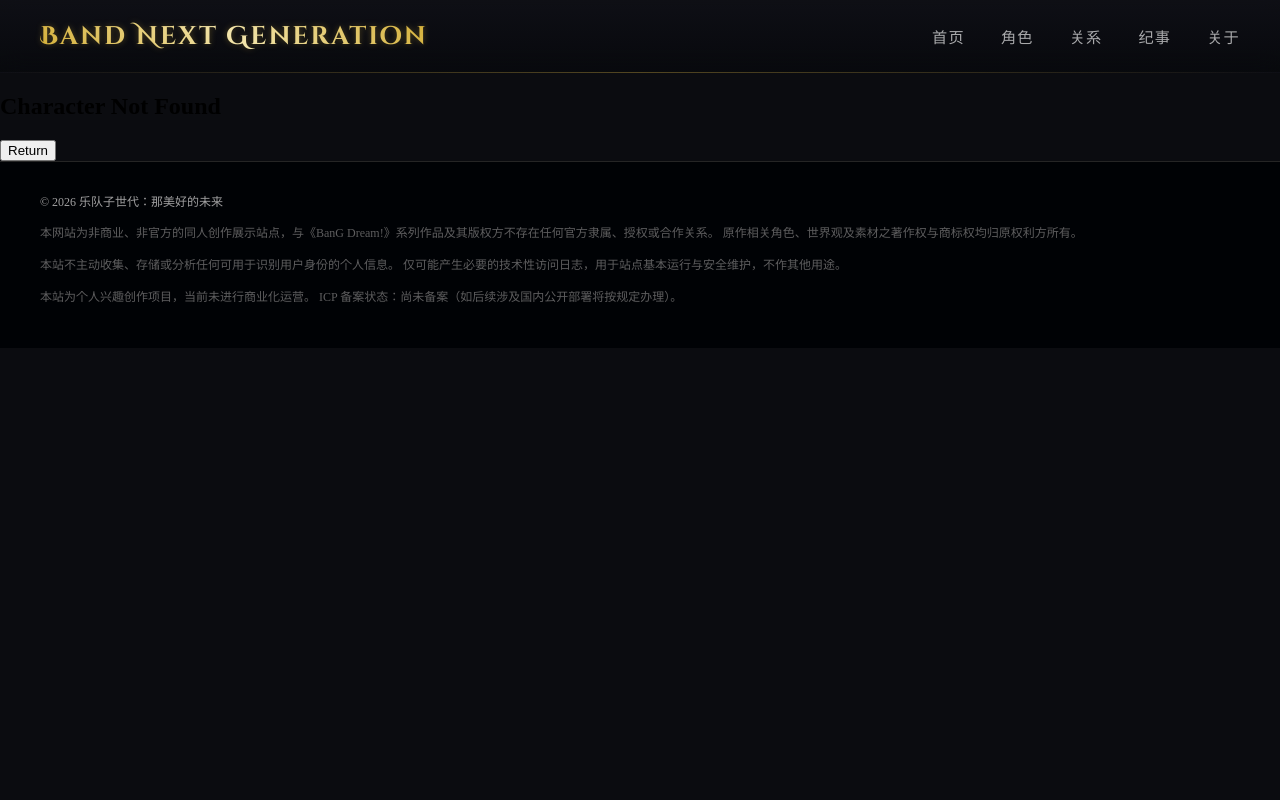
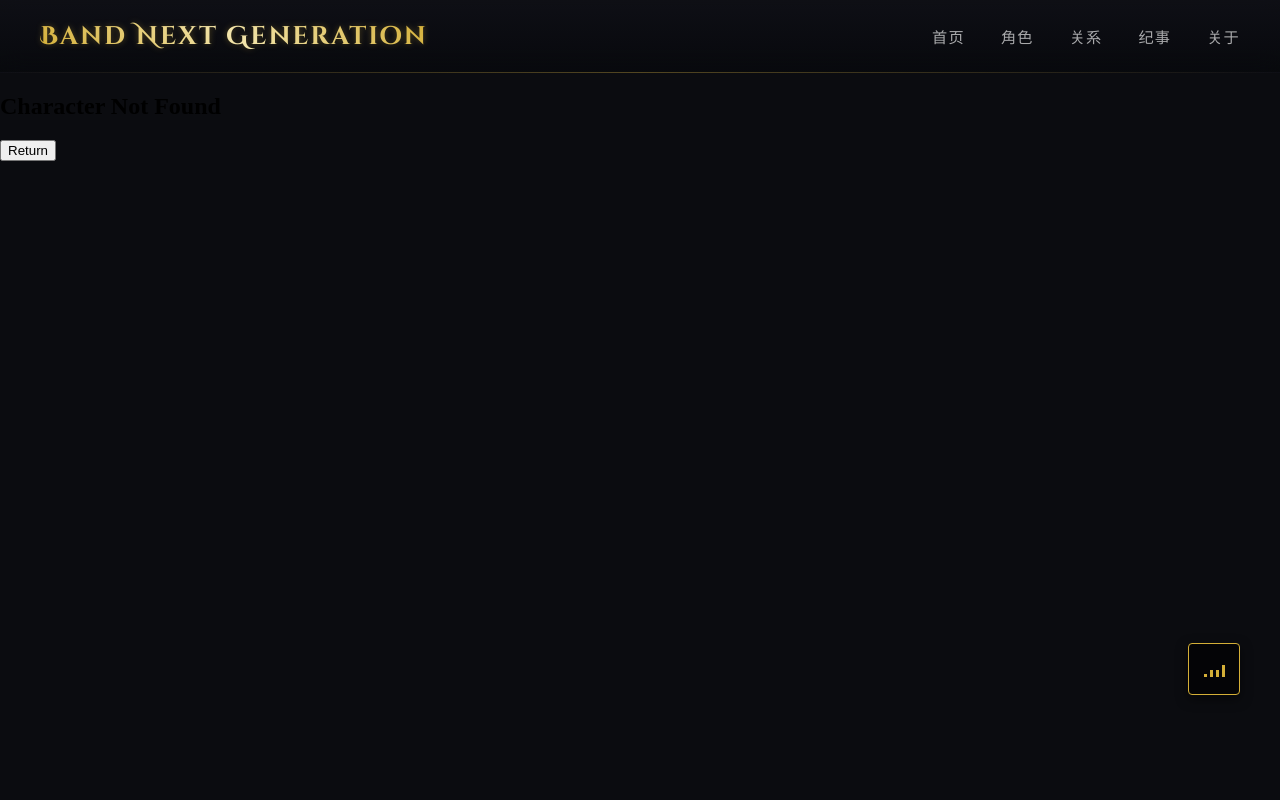
Before and after one commit to Symplatt/band-next-gen, a Vue app: page /#/char-detail/1 in a window 1280 px wide. Shown: the top 800 px of the page. Built offline with nearby package versions, Linux system fonts and the light colour scheme; a web font is replaced by a local one.

Commit message:
BGM added

```diff
--- a/components.d.ts
+++ b/components.d.ts
@@ -15,6 +15,7 @@ declare module 'vue' {
     CallTable: typeof import('./src/components/relations/CallTable.vue')['default']
     FamilyTree: typeof import('./src/components/relations/FamilyTree.vue')['default']
     Footer: typeof import('./src/components/Footer.vue')['default']
+    GlobalBgm: typeof import('./src/components/GlobalBgm.vue')['default']
     HeroSection: typeof import('./src/components/home/HeroSection.vue')['default']
     MarkDownViewer: typeof import('./src/components/MarkDownViewer.vue')['default']
     NavigationBar: typeof import('./src/components/NavigationBar.vue')['default']
--- a/src/App.vue
+++ b/src/App.vue
@@ -4,6 +4,8 @@
     <!-- 导航栏 -->
     <NavigationBar />
 
+    <!-- 内容区域 -->
+    <div class="app-content">
       <RouterView v-slot="{ Component }">
         <!-- 仅缓存路由 meta 中标记为 keepAlive 的组件 -->
         <KeepAlive>
@@ -12,11 +14,16 @@
         <!-- 不缓存的组件直接渲染 -->
         <component :is="Component" v-if="!$route.meta.keepAlive" :key="$route.fullPath" />
       </RouterView>
+    </div>
 
     <!-- 根据路由元信息决定是否隐藏 Footer -->
     <Footer v-if="!$route.meta.hideFooter" />
 
+    <!-- 回到顶部按钮 -->
     <BackToTop :ifDisplay="showBackToTop" />
+
+    <!-- 网站BGM -->
+    <GlobalBgm />
   </div>
 </template>
 
@@ -26,6 +33,7 @@
   import NavigationBar from './components/NavigationBar.vue'
   import Footer from './components/Footer.vue'
   import BackToTop from './components/BackToTop.vue'
+  import GlobalBgm from './components/GlobalBgm.vue'
 
   const route = useRoute()
 
@@ -48,6 +56,12 @@
     min-height: 100%;
   }
 
+  /* 让包含导航栏高度的整个网页至少占满视口高度 */
+  .app-content {
+    width: 100%;
+    min-height: calc(100vh - var(--header-height));
+  }
+
   a,
   button {
     cursor: pointer;
--- a/src/assets/data/characters.json
+++ b/src/assets/data/characters.json
@@ -450,7 +450,11 @@
               "name": "丰川羽月",
               "id": "el-01"
             }
-          ]
+          ],
+          "spouse": {
+            "name": "三角初华",
+            "id": "am-02"
+          }
         }
       },
       {
@@ -481,7 +485,11 @@
               "name": "丰川羽月",
               "id": "el-01"
             }
-          ]
+          ],
+          "spouse": {
+            "name": "丰川祥子",
+            "id": "am-01"
+          }
         }
       },
       {
@@ -520,7 +528,11 @@
               "name": "若叶梦那",
               "id": "gr-04"
             }
-          ]
+          ],
+          "spouse": {
+            "name": "佑天寺若麦",
+            "id": "am-05"
+          }
         }
       },
       {
@@ -555,7 +567,11 @@
               "name": "椎名美铃",
               "id": "gr-01"
             }
-          ]
+          ],
+          "spouse": {
+            "name": "椎名立希",
+            "id": "mg-03"
+          }
         }
       },
       {
@@ -595,7 +611,11 @@
               "name": "若叶梦那",
               "id": "gr-04"
             }
-          ]
+          ],
+          "spouse": {
+            "name": "若叶睦",
+            "id": "am-03"
+          }
         }
       }
     ]
@@ -668,7 +688,11 @@
               "name": "千早空",
               "id": "gr-05"
             }
-          ]
+          ],
+          "spouse": {
+            "name": "长崎杏奈",
+            "id": "mg-04"
+          }
         }
       },
       {
@@ -702,7 +726,11 @@
               "name": "椎名美铃",
               "id": "gr-01"
             }
-          ]
+          ],
+          "spouse": {
+            "name": "八幡海铃",
+            "id": "am-04"
+          }
         }
       },
       {
@@ -736,7 +764,11 @@
               "name": "千早空",
               "id": "gr-05"
             }
-          ]
+          ],
+          "spouse": {
+            "name": "千早爱音",
+            "id": "mg-02"
+          }
         }
       },
       {
--- /dev/null
+++ b/src/components/GlobalBgm.vue
@@ -0,0 +1,181 @@
+<template>
+  <div class="bgm-wrapper">
+    <!-- 隐藏的音频元素，负责实际播放 -->
+    <audio ref="audioRef" loop preload="auto" @error="handleError">
+      <source :src="resolvePath(currentSrc + '.mp3')" type="audio/mpeg" />
+      <source :src="resolvePath(currentSrc + '.m4a')" type="audio/mp4" />
+    </audio>
+
+    <!-- BGM控制按钮，样式与BackToTop保持一致 -->
+    <div
+      class="bgm-btn"
+      :class="{ 'is-playing': isPlaying }"
+      @click="togglePlay"
+      title="Background Music"
+    >
+      <!-- 律动音柱容器 -->
+      <div class="equalizer">
+        <span class="bar" v-for="i in 4" :key="i"></span>
+      </div>
+    </div>
+  </div>
+</template>
+
+<script setup lang="ts">
+  import { ref, onMounted } from 'vue'
+  import { resolvePath } from '../utils/assets'
+
+  const audioRef = ref<HTMLAudioElement | null>(null)
+  const isPlaying = ref(true) // 默认状态设为开启
+  const currentSrc = ref('')
+
+  // 定义播放列表路径
+  const playlist = ['/bgm/yan', '/bgm/yingsewu']
+
+  // 随机选择一首曲目
+  const selectRandomTrack = () => {
+    const index = Math.floor(Math.random() * playlist.length)
+    currentSrc.value = playlist[index] || ''
+  }
+
+  // 处理播放状态切换
+  const togglePlay = () => {
+    if (!audioRef.value) return
+
+    if (isPlaying.value) {
+      audioRef.value.pause()
+      isPlaying.value = false
+    } else {
+      audioRef.value.play()
+      isPlaying.value = true
+    }
+    // 将用户偏好保存到本地存储
+    localStorage.setItem('site_bgm_active', String(isPlaying.value))
+  }
+
+  // 音频加载错误处理
+  const handleError = () => {
+    // 简单重试逻辑，重新随机一首
+    selectRandomTrack()
+    if (audioRef.value) audioRef.value.load()
+  }
+
+  onMounted(() => {
+    // 初始化曲目
+    selectRandomTrack()
+
+    // 读取本地存储的用户偏好
+    const savedState = localStorage.getItem('site_bgm_active')
+    if (savedState !== null) {
+      isPlaying.value = savedState === 'true'
+    }
+
+    // 尝试自动播放
+    if (isPlaying.value && audioRef.value) {
+      // 设置适当音量
+      audioRef.value.volume = 1.0
+      // 尝试播放，处理浏览器自动播放策略限制
+      audioRef.value.play().catch(() => {
+        // 如果被拦截，改为暂停状态，并监听第一次点击交互来恢复播放
+        isPlaying.value = false
+        const resumePlay = () => {
+          if (localStorage.getItem('site_bgm_active') !== 'false') {
+            audioRef.value?.play()
+            isPlaying.value = true
+          }
+          document.removeEventListener('click', resumePlay)
+        }
+        document.addEventListener('click', resumePlay)
+      })
+    }
+  })
+</script>
+
+<style scoped>
+  /* 按钮基础样式，复刻 BackToTop 的风格 */
+  .bgm-btn {
+    position: fixed;
+    right: 40px;
+
+    /* 计算位置：BackToTop底部(40px) + 高度(50px) + 间距(15px) */
+    bottom: 105px;
+    z-index: 999;
+    display: flex;
+    align-items: center;
+    justify-content: center;
+    width: 50px;
+    height: 50px;
+    cursor: pointer;
+    background-color: rgb(0 0 0 / 60%);
+    border: 1px solid #d4af37;
+    border-radius: 4px;
+    box-shadow: 0 4px 12px rgb(0 0 0 / 50%);
+    transition: all 0.3s ease;
+  }
+
+  /* 悬停效果 */
+  .bgm-btn:hover {
+    background-color: #d4af37;
+    box-shadow: 0 6px 16px rgb(212 175 55 / 30%);
+    transform: translateY(-5px);
+  }
+
+  /* 律动音柱容器布局 */
+  .equalizer {
+    display: flex;
+    gap: 3px;
+    align-items: flex-end;
+    justify-content: center;
+    height: 16px;
+  }
+
+  /* 单个音柱样式 */
+  .bar {
+    width: 3px;
+    height: 3px;
+    background-color: #d4af37;
+    transition: all 0.2s;
+  }
+
+  /* 播放状态下的跳动动画 */
+  .is-playing .bar {
+    animation: equalize 1s infinite ease-in-out;
+  }
+
+  /* 悬停时音柱变色 */
+  .bgm-btn:hover .bar {
+    background-color: #000;
+  }
+
+  /* 给每个音柱设置不同的动画延迟，制造随机感 */
+  .is-playing .bar:nth-child(1) {
+    animation-delay: -0.4s;
+  }
+
+  .is-playing .bar:nth-child(2) {
+    animation-delay: -0.2s;
+  }
+
+  .is-playing .bar:nth-child(3) {
+    animation-delay: -0.6s;
+  }
+
+  .is-playing .bar:nth-child(4) {
+    animation-delay: -0.1s;
+  }
+
+  /* 关键帧动画：高度变化 */
+  @keyframes equalize {
+    0% {
+      height: 3px;
+    }
+
+    50% {
+      height: 16px;
+    }
+
+    100% {
+      height: 3px;
+    }
+  }
+</style>
--- a/src/types/character.model.ts
+++ b/src/types/character.model.ts
@@ -24,6 +24,7 @@ export interface Family {
   mothers?: SimpleRel[]
   sisters?: SimpleRel[]
   kids?: SimpleRel[]
+  spouse?: SimpleRel
 }
 
 // 成员信息
--- a/src/views/RelationsView.vue
+++ b/src/views/RelationsView.vue
@@ -5,17 +5,20 @@
     <SidebarNav :navItems="navItems" :activeSection="activeSection" @scrollTo="handleScrollTo" />
 
     <div class="page-container">
-      <!-- 第一部分：称呼表子组件 -->
-      <SectionTitle title="称呼表" />
-      <CallTable id="section-table" :memberList="memberList" :callTable="callTable" />
+      <section id="section-table">
+        <SectionTitle title="称呼表" />
+        <CallTable :memberList="memberList" :callTable="callTable" />
+      </section>
 
-      <!-- 第二部分：关系网子组件 -->
-      <SectionTitle title="关系网" />
-      <RelationNetwork id="section-network" :memberList="memberList" />
+      <section id="section-network">
+        <SectionTitle title="关系网" />
+        <RelationNetwork :memberList="memberList" />
+      </section>
 
-      <!-- 第三部分：亲缘谱子组件 -->
-      <SectionTitle title="亲缘谱" />
-      <FamilyTree id="section-family" :familyData="familyData" />
+      <section id="section-family">
+        <SectionTitle title="亲缘谱" />
+        <FamilyTree :familyData="familyData" />
+      </section>
 
       <!-- 特殊注释 -->
       <SpecialNoteBox note-content="本页面所展示的立绘皆截取自鹤星发布于各平台的作品" />
@@ -68,7 +71,7 @@
       const baseOffset = parseInt(headerHeight || '60')
       // 计算目标位置，留出顶部余量
       const elementPosition = el.getBoundingClientRect().top
-      const offsetPosition = elementPosition + window.pageYOffset - baseOffset - 20
+      const offsetPosition = elementPosition + window.pageYOffset - baseOffset + 40
 
       // 执行平滑滚动
       window.scrollTo({
```
Also changed, not shown: src/types/character.list.ts (added, +56 -0 lines), src/types/character.ts (deleted, +0 -62 lines), src/views/CharacterDetailView.vue (+36 -2 lines), src/views/CharactersView.vue (+1 -51 lines). Lines whose indentation alone changed are shown as unchanged.
